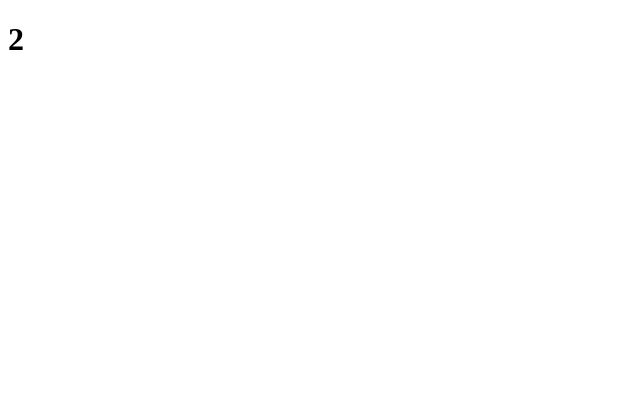
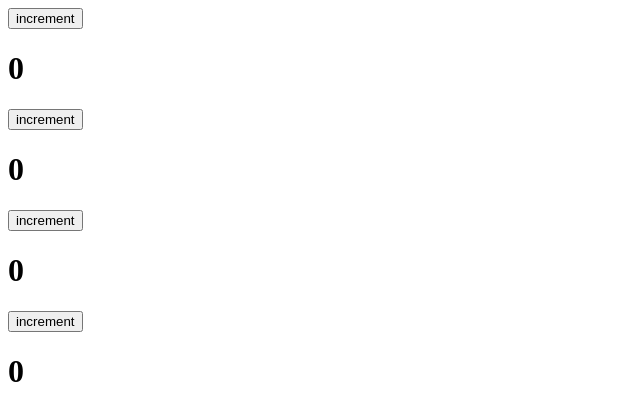
Before and after one commit to nikhil00shinde/react, a React (Create React App) app in the folder demo/: page / in a window 1280 px wide. Shown: the top 420 px of the page, without its empty margins (0-640 px from the left). Built offline with nearby package versions, Linux system fonts and the light colour scheme.

Commit message:
state change and multiple component usage

```diff
--- a/demo/src/MyComp.js
+++ b/demo/src/MyComp.js
@@ -2,29 +2,26 @@
 
 import React from "react";
 
-// we are using class based components
-// In Functional Components, We don't have STATE
-// State is a piece of date stored in our components
-// Jab hum class components bnate hain and hum us components ko use karte hain, jo usage hain na voh ek object hain
-// jitni baar mei us components ko alag alag use karoonga toh alag object hain and can have different state
-
+// Whenever your state changes, the component will re-render
+// jab bhi kisi bhi reason se aap es state namak cheej ko change karte ho toh ye render function phirse execute hota hain
 
 class MyComp extends React.Component{
 
-    //  state is defined here with object
-    // ek component mei ek hi state hoga, us state ke andhar multiple cheje ho sakti hai
     state  = {
-        someNumber:2
+        someNumber:0,
     }
 
-
-    // inside this class we have render function which doesn't use let keyword because inside class we cannot use let keyword for function
-    // inside the render function whatever we return voh apki UI hoti hain
     render = () =>{
         return(
             <div>
-                {/* {}-> to access javascript inside the HTML we use currly braces */}
-                {/* this -> refer to current object */}
+                <button onClick =   { () => {
+
+                    //whenever we want to change state we use setState({key:value}) function
+                    this.setState({someNumber: this.state.someNumber + 1})
+
+                }}>
+                    increment
+                </button>
                 <h1>{this.state.someNumber}</h1>
             </div>
         )
--- a/demo/src/index.js
+++ b/demo/src/index.js
@@ -10,7 +10,15 @@ import ReactDOM from 'react-dom'; // render logic (shadow dom)
 
 import MyComp from './MyComp';
 
+// Hum multiple component use kar sakte hain
+// har ek class ka object ka state different hoga
 ReactDOM.render(
-    <MyComp />, //ek component
+  <div>
+     <MyComp />
+     <MyComp />
+     <MyComp />
+     <MyComp />
+  </div>
+   , //ek component (hota hain)
   document.querySelector('#root') // aur ek jagah jha us component ko dikhna hain
 );
```
